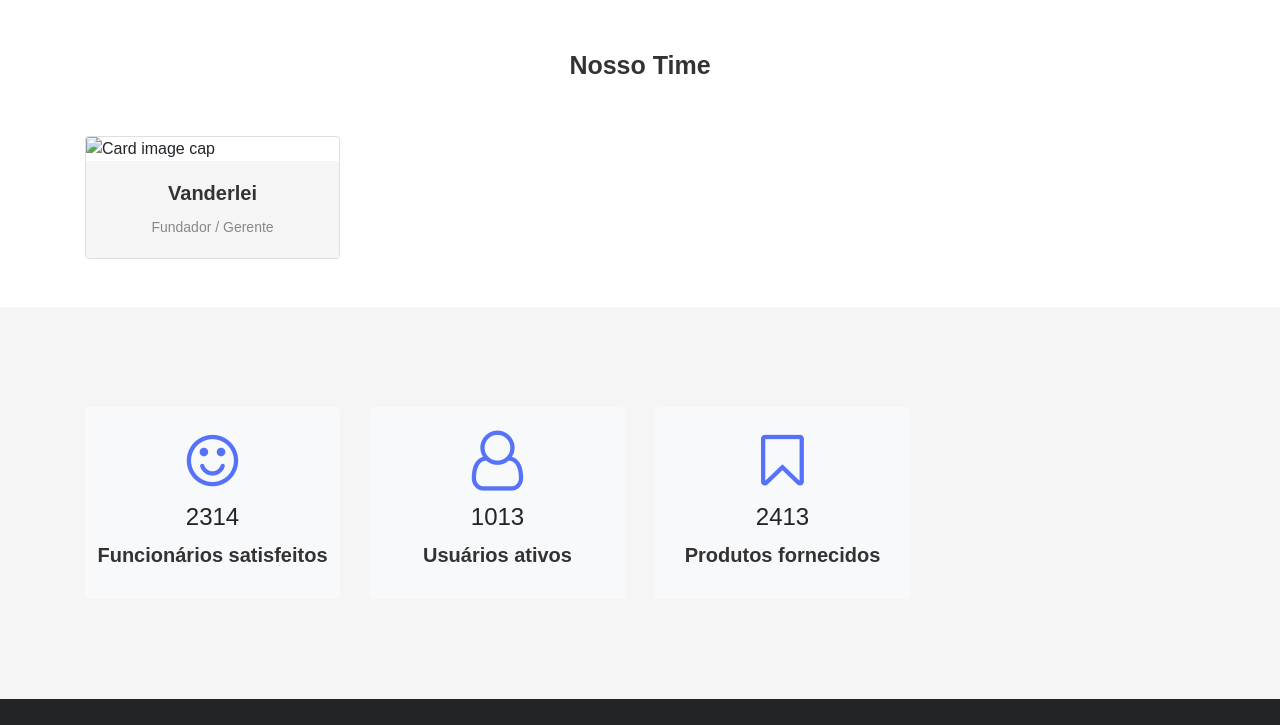
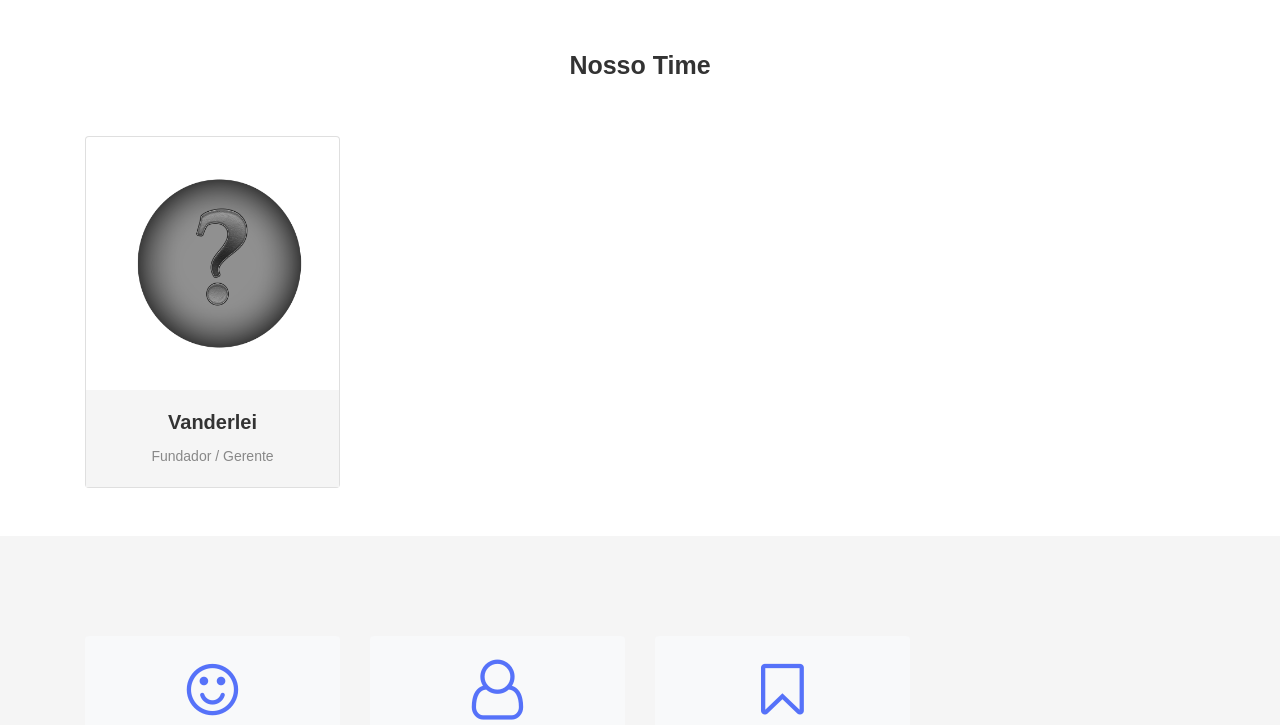
Before and after one commit to ReaperClown/Vanderlei-Variedades, a plain HTML site: page about-us.html in a window 1280 px wide. Shown: the part 960-1685 px from the top of the page. Drawn offline with Linux system fonts and the light colour scheme; some packages are replaced by stand-ins of ours; a web font is replaced by a local one.

Commit message:
Update about-us.html

```diff
--- a/about-us.html
+++ b/about-us.html
@@ -157,7 +157,7 @@
             </div>
             <div class="col-lg-3 col-sm-6">
                 <div class="card my-3 my-lg-0">
-                    <img class="card-img-top" src="images/team/user-thumb.png" class="img-fluid w-100" alt="Card image cap">
+                    <img class="card-img-top" src="images/user/user-thumb.png" class="img-fluid w-100" alt="Card image cap">
                     <div class="card-body bg-gray text-center">
                         <h5 class="card-title">Vanderlei</h5>
                         <p class="card-text">Fundador / Gerente</p>
```
